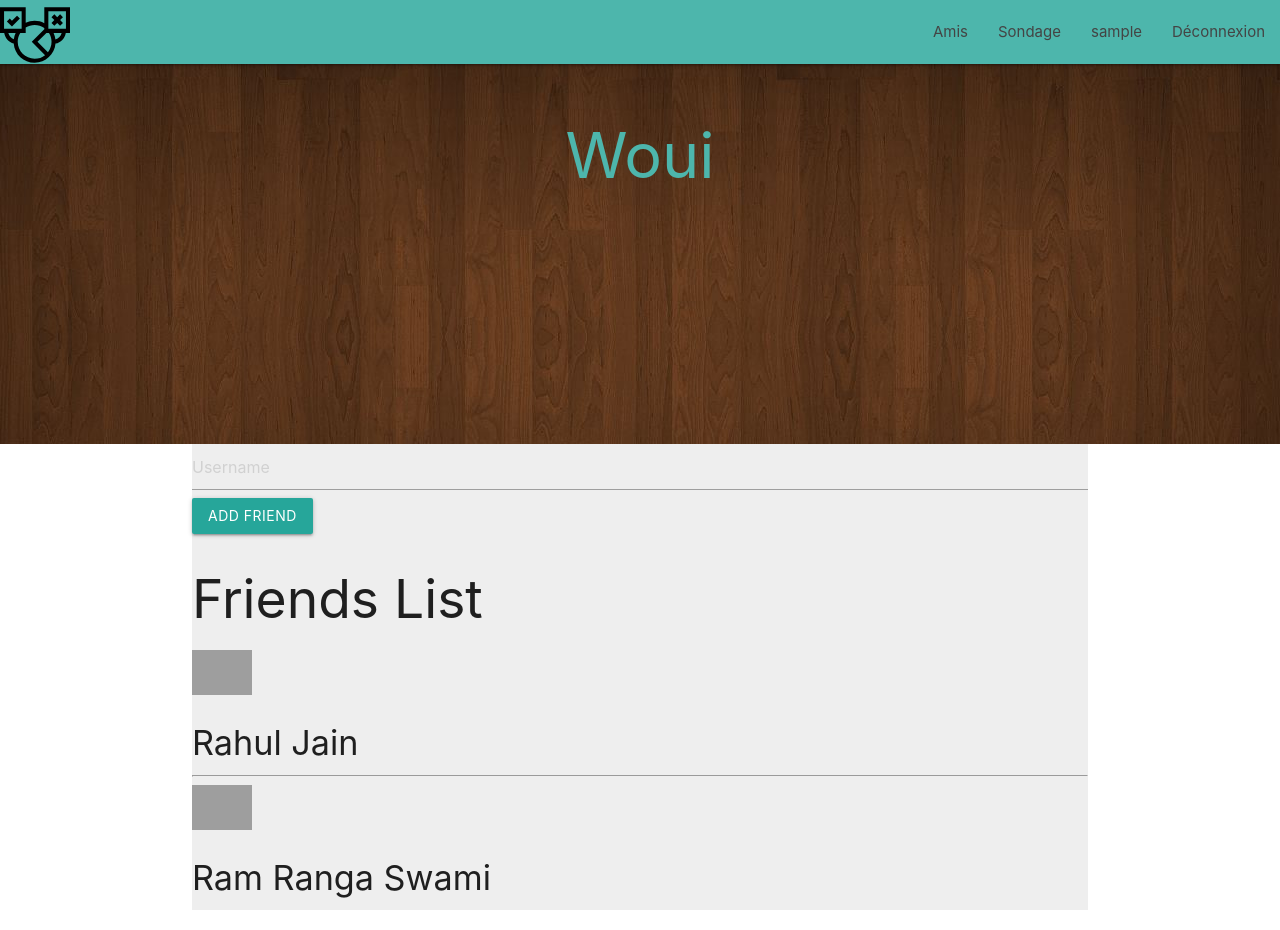
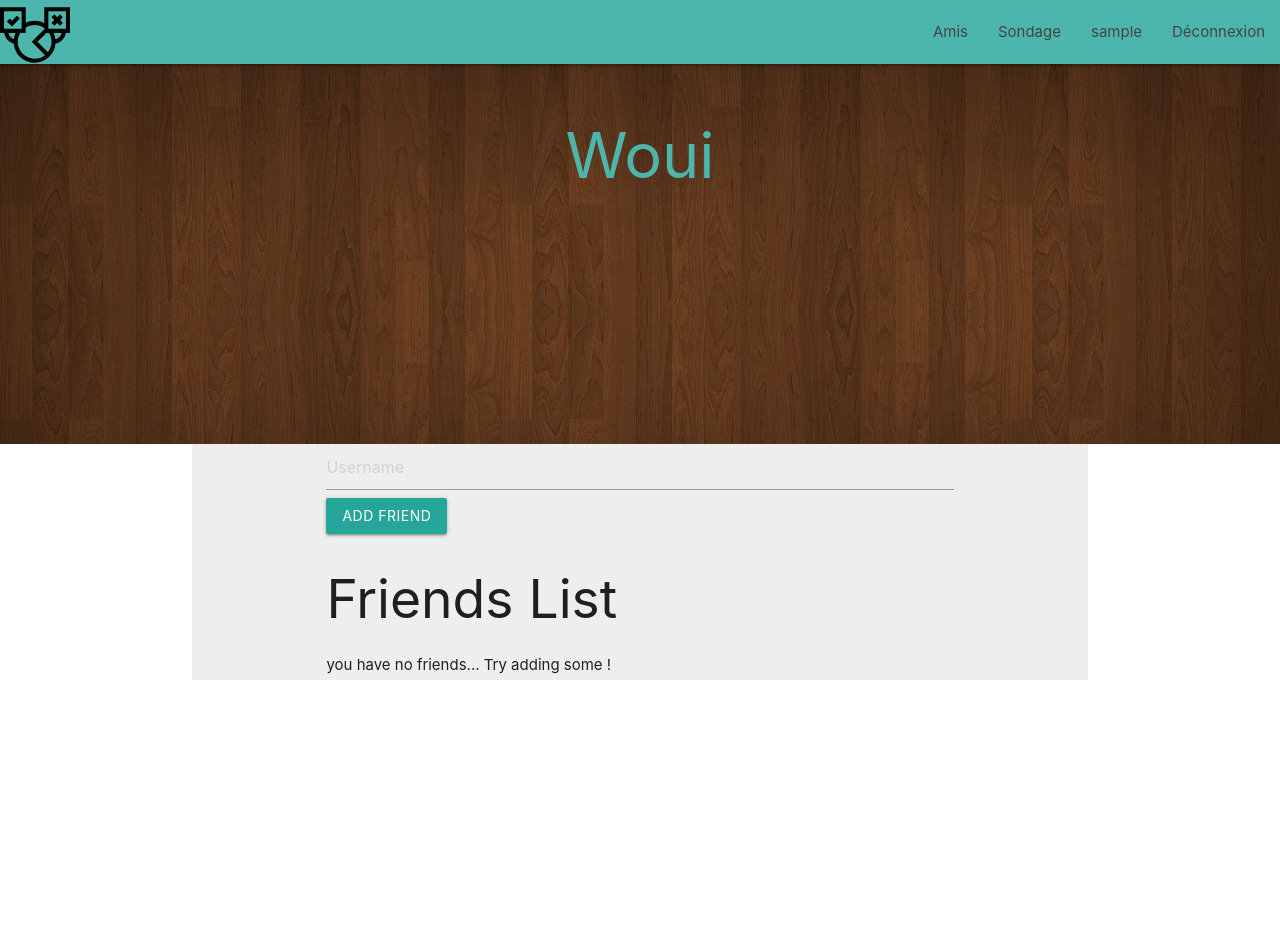
Before and after one commit to SegolenePoisson/ProjetL3, a PHP site: page /friend.php in a window 1280 px wide. After the commit the page ends 680 px from the top, so only its background shows below. Run offline with PHP 8.4, Linux system fonts and the light colour scheme; the visitor is signed in with stand-in values (Sample User, id 1); tables that the repository leaves empty or names only in its code hold one stand-in row (values such as "Sample post"); some libraries are stand-ins or nearby versions; grey boxes are pictures that could not be loaded.

Commit message:
poage friend back

```diff
--- a/friend.php
+++ b/friend.php
@@ -1,4 +1,3 @@
-
 <!DOCTYPE html>
 <html lang="en">
 <?php
@@ -7,6 +6,7 @@ $_SESSION["current_page"] = "friend";
 include 'header.php';
 echo "<body>";
 include 'navbar.php';
+include 'db_connect.php';
 ?>
 
 <div id="index-banner" class="parallax-container">
@@ -24,68 +24,71 @@ include 'navbar.php';
 <div class= "customcont">
   <?php
     if(isset($_SESSION["username"])){
-  ?>
-
-
-
-
-
+      $username = $_SESSION["username"];
+    echo ' <div class="container">
             <div class="col-md">
           <section class="login-form">
             <form method="post" action="add_friend.php" role="login">
               <input type="text" name="username" required class="form-control input-lg" name="username" placeholder="Username"
     required="" />
               <br>
-
-  <button type="submit" class="btn btn-primary btn-lg btn-block login-button">Add Friend</button>
+              <button type="submit" class="btn btn-lg btn-primary btn-block">Add Friend</button>
             </form>
           </section>
         </div>
-
              <div class="top">
            <h2>Friends List</h2>
-</div>
-
-
-
-<div class="row">
-<div class="shadow">
-<div class="col-sm-12">
+       </div>';
+    $id_user = $bdd->prepare('SELECT  id
+              FROM    user
+              WHERE   username = ?');
+    $id_user->execute([$username]);
+    $id_user = $id_user->fetch();
+    $friend_list = $bdd->prepare('SELECT  friend2
+              FROM    friends
+              WHERE   friend1 = ?');
+    $friend_list->execute([$id_user['id']]);
+    if($friend_list ->rowCount() > 0){
+      echo '<div class="row">
+      <div class="shadow">';
+      while($friend = $friend_list->fetch()){
+        $tmp = $bdd->prepare('SELECT  username
+              FROM    user
+              WHERE   id = ?');
+        $tmp->execute([$friend['friend2']]);
+        $tmp = $tmp->fetch();
+        echo '<div class="col-sm-12">
               <div class="col-sm-2">
                 <img src="https://www.infrascan.net/demo/assets/img/avatar5.png" class="img-circle" width="60px">
               </div>
               <div class="col-sm-8">
-<h4>Rahul Jain</h4>
+                <h4>';
+                 echo $tmp['username'];
+                 echo'</h4>
            </div>
             </div>
+          <div class="clearfix"></div>
+            <hr />';
+      }
+      echo '</div>
+        </div>';
+    }
+    else {
+      echo ' <p>you have no friends... Try adding some ! </p> </div>';
+    }
+    ?>
 
 
 
-<div class="clearfix"></div>
-<hr />
-<div class="col-sm-12">
-<div class="col-sm-2">
-<img src="https://www.infrascan.net/demo/assets/img/avatar5.png" class="img-circle" width="60px">
-</div>
-<div class="col-sm-8">
-<h4>Ram Ranga Swami</h4>
-</div>
-</div>
-</div>
-</div>
-</div>
-</div>
 
   <?php
   }else{
     ?>
-<br><br>
-<h5 class="header center teal-text text-lighten-2">Add Friends</h5>
-<p>To add friends, please <a href="logIn.php">log in</a>. If you don't have an account, you can <a href="SignUp.php" class = "waves-effect waves-light btn">create one</a> <br></p>
-<br>
-<br>
-<br>
 
+     <h1>Add Friends</h1>
+    <p>To add friends, please <a href="logIn.php">log in</a>. If you don't have an account, you can <a href="SignUp.php">create one</a> !<br/></p>
+  }
+  ?>
   <?php
   }
   ?>
```
Lines whose indentation alone changed are shown as unchanged.
